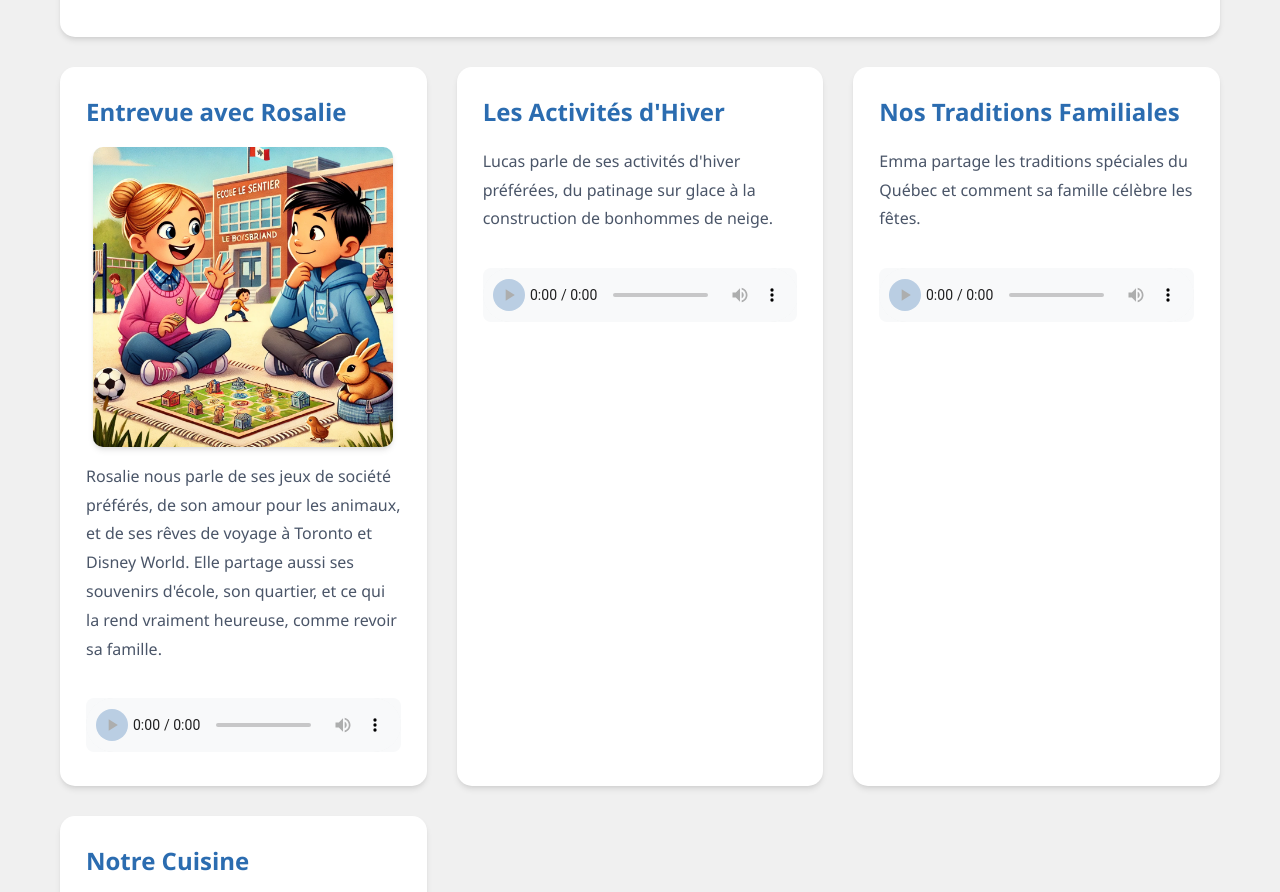
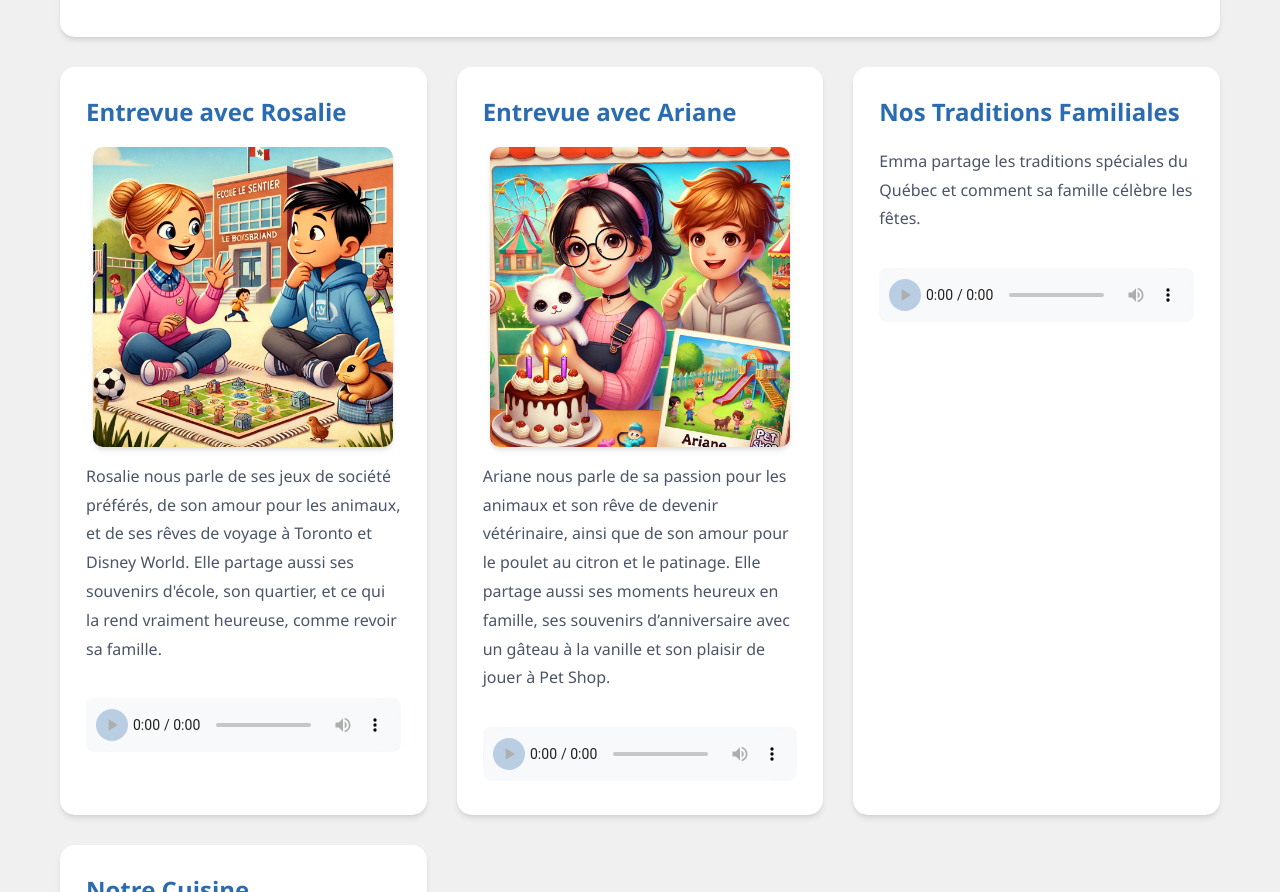
Before and after one commit to AGasua/Lesentierdazemia, a plain HTML site: page index.html in a window 1280 px wide. Shown: the part 373-1265 px from the top of the page. Drawn offline with Linux system fonts and the light colour scheme.

Commit message:
Update index.html

```diff
--- a/index.html
+++ b/index.html
@@ -241,10 +241,11 @@
         </div>
 
         <div class="audio-card">
-            <h3>Les Activités d'Hiver</h3>
-            <p>Lucas parle de ses activités d'hiver préférées, du patinage sur glace à la construction de bonhommes de neige.</p>
+            <h3>Entrevue avec Ariane</h3>
+            <img src="assets/images/ariane.jpg" alt="Illustration de Ariane et Victor" class="student-photo">
+            <p>Ariane nous parle de sa passion pour les animaux et son rêve de devenir vétérinaire, ainsi que de son amour pour le poulet au citron et le patinage. Elle partage aussi ses moments heureux en famille, ses souvenirs d’anniversaire avec un gâteau à la vanille et son plaisir de jouer à Pet Shop.</p>
             <audio controls>
-                <source src="assets/audio/winter-activities.mp3" type="audio/mpeg">
+                <source src="assets/audio/Ariane.mp3" type="audio/mpeg">
                 Votre navigateur ne prend pas en charge l'élément audio.
             </audio>
         </div>
```
